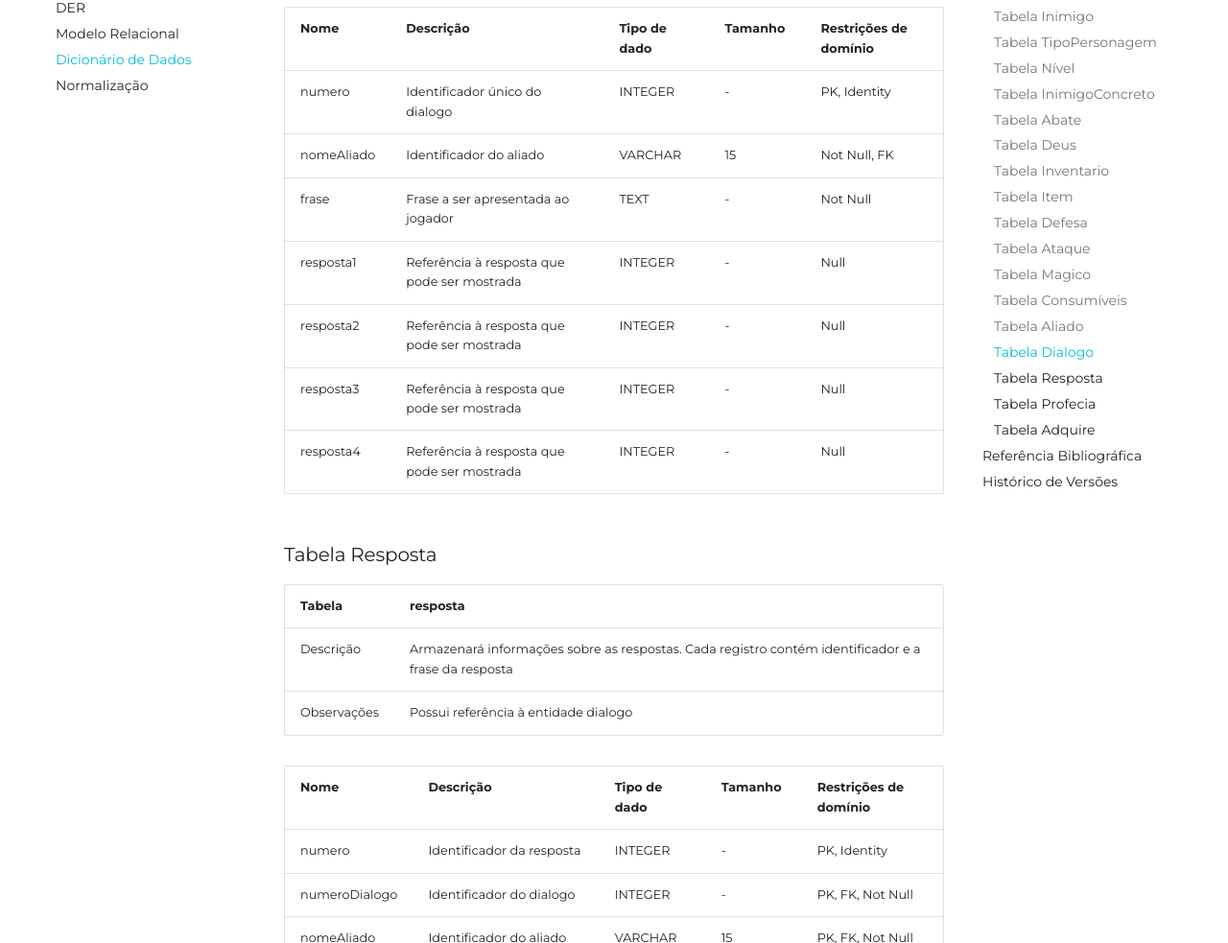
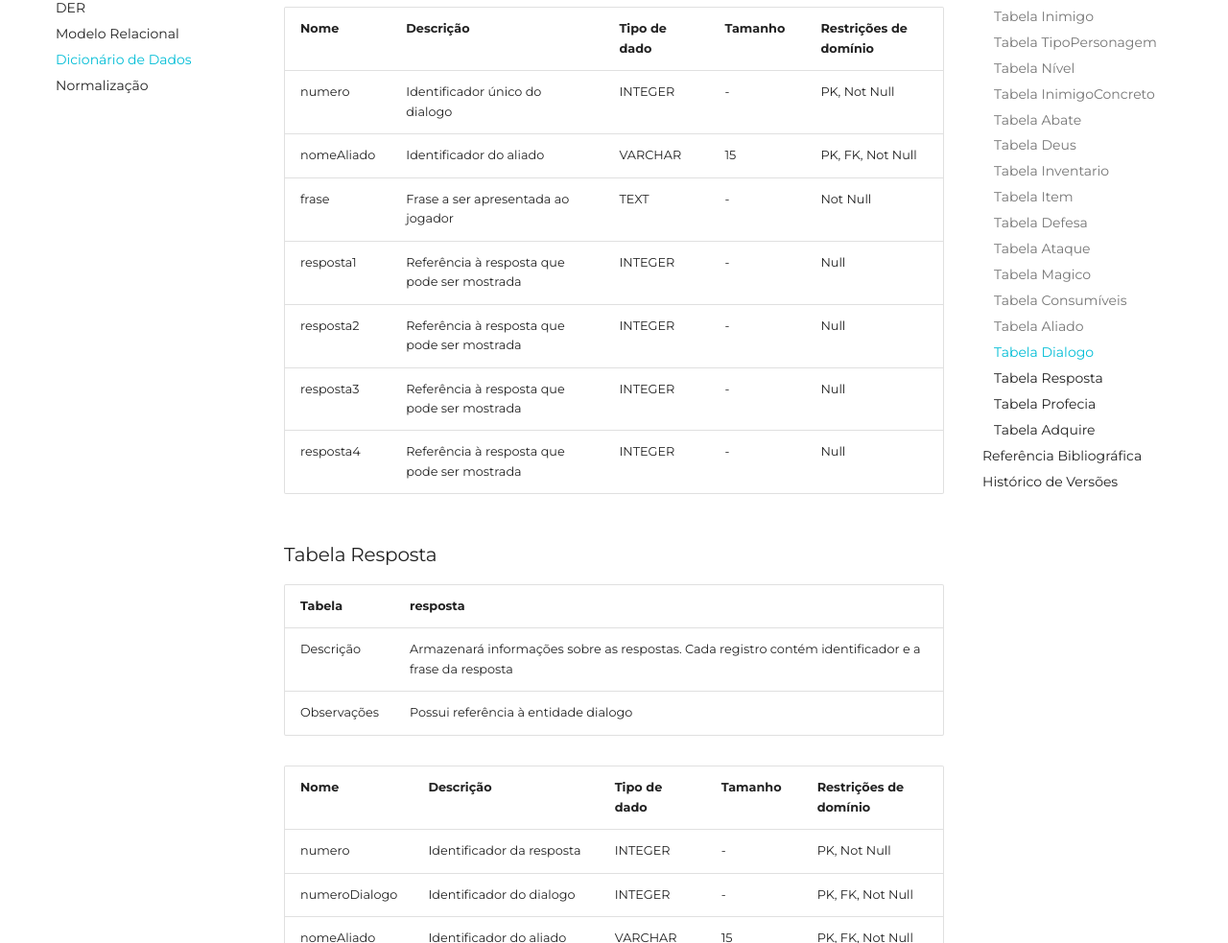
Before and after one commit to SBD1/2024.1-PercyJackson, an MkDocs documentation site: the page built from docs/modulo1/DD.md, in a window 1280 px wide and 1400 px high, scrolled down 13772 px. Shown: the part 172-1155 px from the top of the window at 96% size. Built offline with MkDocs 1.6.1 and Material for MkDocs 9.7.7, drawn with Linux system fonts in a browser that asks for light colours; comment, search, counter and statistics services are not loaded.

Commit message:
retira restrição identity de atributos de chave composta

```diff
--- a/docs/modulo1/DD.md
+++ b/docs/modulo1/DD.md
@@ -225,8 +225,8 @@
 
 | Nome          | Descrição                                   | Tipo de dado | Tamanho | Restrições de domínio |
 |---------------|---------------------------------------------|--------------|---------|-----------------------|
-| numero        | Identificador único do dialogo              | INTEGER      | -       | PK, Identity          |
-| nomeAliado    | Identificador do aliado                     | VARCHAR      | 15      | Not Null, FK          |
+| numero        | Identificador único do dialogo              | INTEGER      | -       | PK, Not Null          |
+| nomeAliado    | Identificador do aliado                     | VARCHAR      | 15      | PK, FK, Not Null      |
 | frase         | Frase a ser apresentada ao jogador          | TEXT         | -       | Not Null              |
 | resposta1     | Referência à resposta que pode ser mostrada | INTEGER      | -       | Null                  |
 | resposta2     | Referência à resposta que pode ser mostrada | INTEGER      | -       | Null                  |
@@ -242,7 +242,7 @@
 
 | Nome          | Descrição                              | Tipo de dado | Tamanho | Restrições de domínio |
 |---------------|----------------------------------------|--------------|---------|-----------------------|
-| numero        | Identificador da resposta              | INTEGER      | -       | PK, Identity          |
+| numero        | Identificador da resposta              | INTEGER      | -       | PK, Not Null          |
 | numeroDialogo | Identificador do dialogo               | INTEGER      | -       | PK, FK, Not Null      |
 | nomeAliado    | Identificador do aliado                | VARCHAR      | 15      | PK, FK, Not Null      |
 | frase         | Frase a ser apresentada ao jogador     | TEXT         | -       | Not Null              |
```
